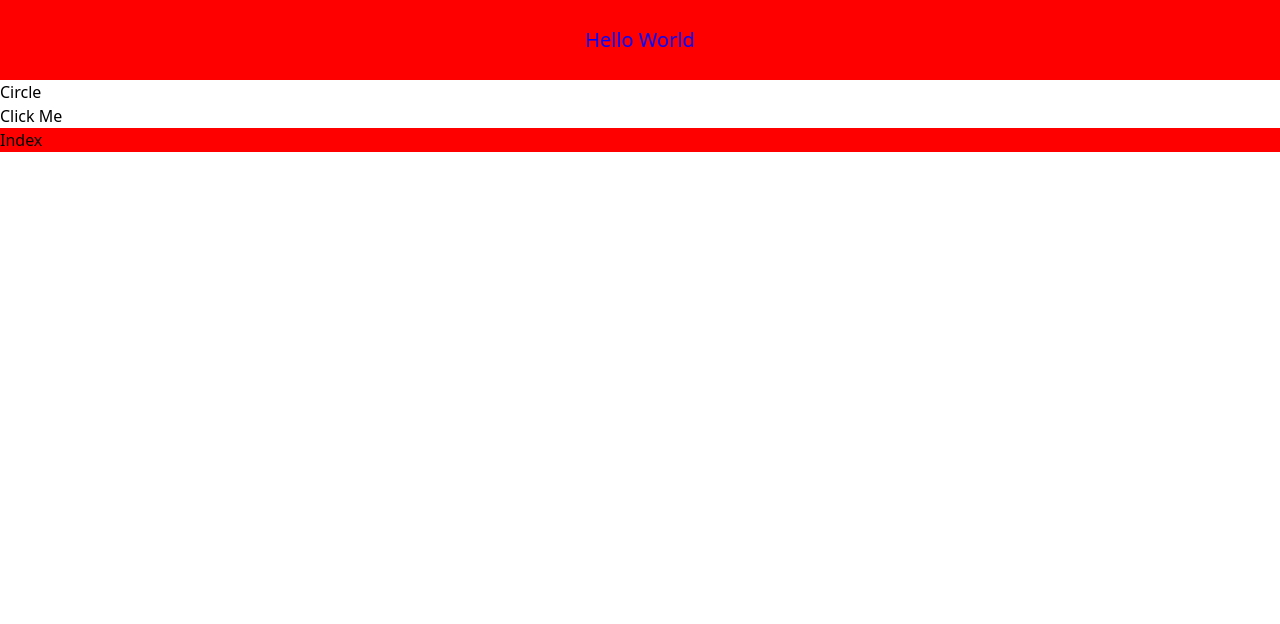
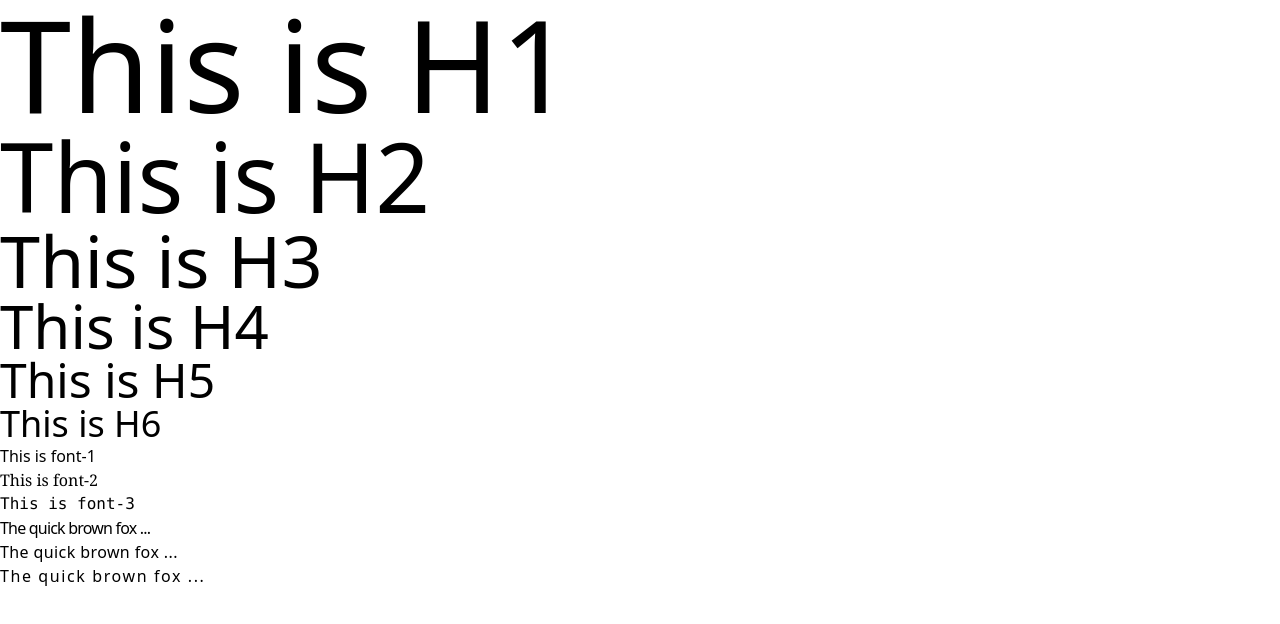
Before and after one commit to Rinkesh375/tailwind_css, a website built with Vite: page index.html in a window 1280 px wide. Built offline with nearby package versions, Linux system fonts and the light colour scheme.

Commit message:
video 4 tailwind and word tracking

```diff
--- a/index.html
+++ b/index.html
@@ -1,16 +1,33 @@
 <!DOCTYPE html>
 <html lang="en">
-<head>
-    <meta charset="UTF-8">
-    <meta name="viewport" content="width=device-width, initial-scale=1.0">
+  <head>
+    <meta charset="UTF-8" />
+    <meta name="viewport" content="width=device-width, initial-scale=1.0" />
     <title>Document</title>
-    <link rel="stylesheet" href="./index.css">
-</head>
-<body>
-    <div class="bg-[red] text-xl text-[blue] h-[10vh] flex justify-center items-center">Hello World</div>
+    <link rel="stylesheet" href="./index.css" />
+  </head>
+  <body>
+    <!-- <div class="bg-[red] text-xl text-[blue] h-[10vh] flex justify-center items-center">Hello World</div>
     <h1 class="cursor-pointer ">Circle</h1>
 
     <button class="hover:text-[yellow] hover:bg-[#afedaf] hover:rounded-md hover:p-2">Click Me</button>
-    <div class="bg-[red]">Index</div>
-</body>
+    <div class="bg-[red]">Index</div> -->
+
+    <!-- video-4 -->
+
+    <h1 class="text-9xl">This is H1</h1>
+    <h2 class="text-8xl">This is H2</h2>
+    <h3 class="text-7xl">This is H3</h3>
+    <h4 class="text-6xl">This is H4</h4>
+    <h5 class="text-5xl">This is H5</h5>
+    <h6 class="text-4xl">This is H6</h6>
+
+    <div class="font-sans">This is font-1</div>
+    <div class="font-serif">This is font-2</div>
+    <div class="font-mono">This is font-3</div>
+
+    <p class="tracking-tighter">The quick brown fox ...</p>
+    <p class="tracking-wide">The quick brown fox ...</p>
+    <p class="tracking-widest">The quick brown fox ...</p>
+  </body>
 </html>
```
